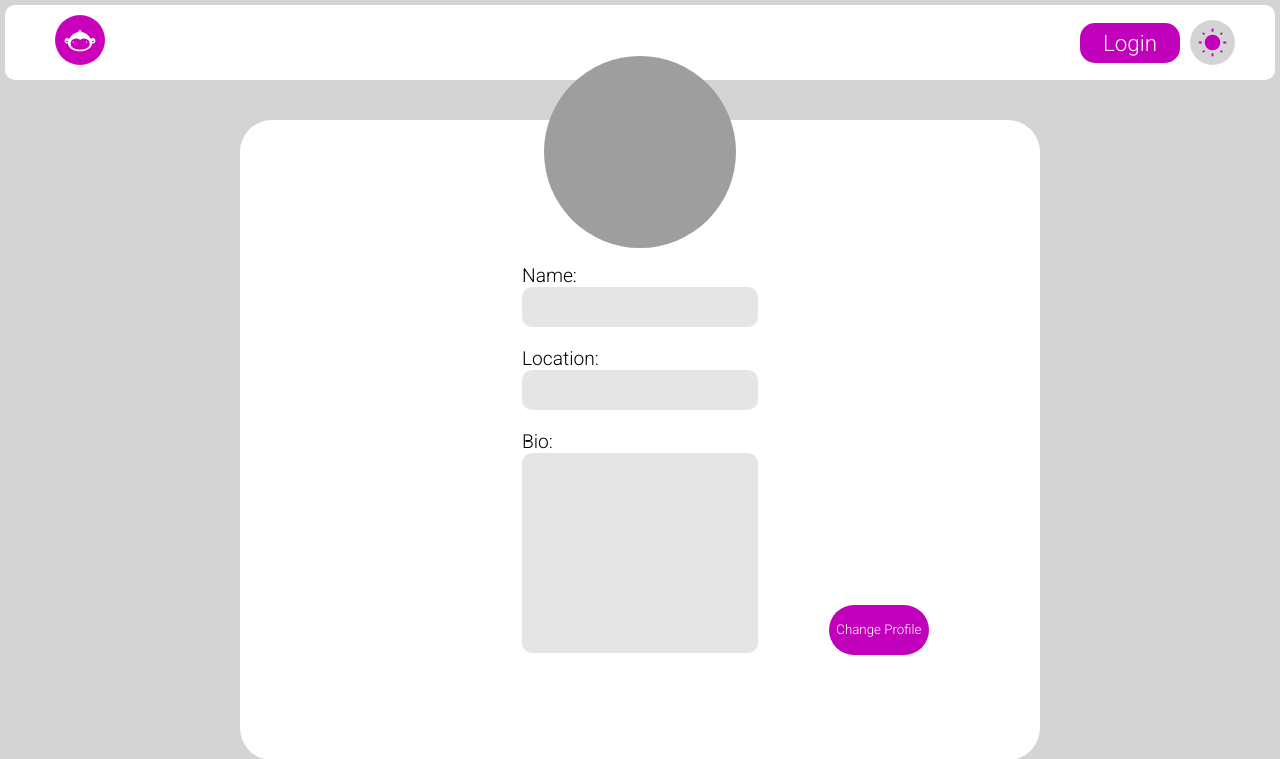
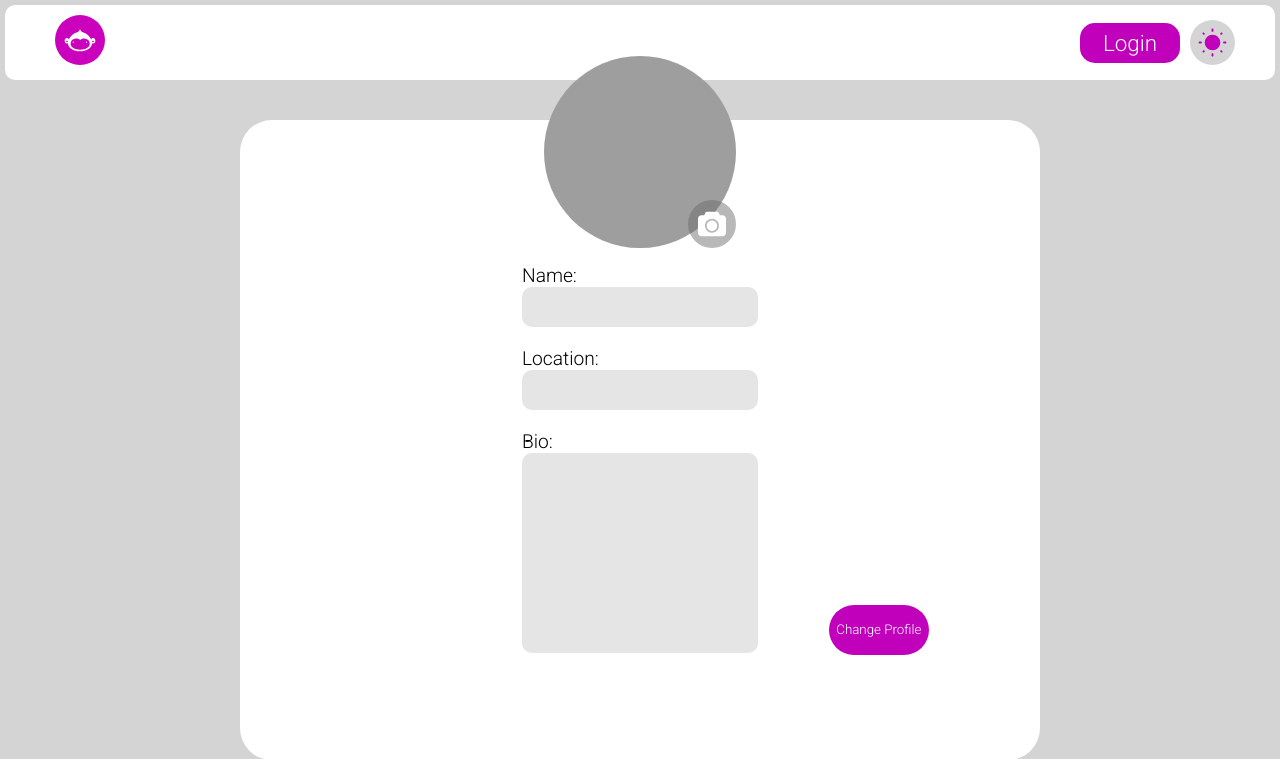
Before and after one commit to diwashpandey/ConnectCodes, a Django app: template accounts/templates/accounts/edit_profilepage.html in a window 1280 px wide. Shown: the top 759 px of the page. Run offline with Django 5.2, Linux system fonts and the light colour scheme; the template is opened without the code that fills it, so the values that code supplies are empty; grey boxes are pictures that could not be loaded.

Commit message:
Profie Photo Uploadable
enctype="multipart/form-data"
Has been set in the form to make it photo upload able.

now, user can change his/her profile photo.

```diff
--- a/accounts/templates/accounts/edit_profilepage.html
+++ b/accounts/templates/accounts/edit_profilepage.html
@@ -16,10 +16,9 @@
       <div class="content__avatar">
         <img src="/media/{{user.profile_pic}}" alt="Profile_Pic"></img>
       </div>
-
     </div>
 
-    <form class="content__title center" method="post">
+    <form class="content__title center" method="post" enctype="multipart/form-data">
       {% csrf_token %}
       <p>Name:</p>
       <input type="text" value="{{ user.full_name }}" required name="full_name">
@@ -28,9 +27,13 @@
       <p>Bio:</p>
       <textarea class="content__description" name="bio" required>{{user.bio}}</textarea>
       <button type="submit">Change Profile</button>
+      <label for="photo_upload" class="center photo_upload_button">
+        <img src="{% static 'equipments/website_icons/profilepage/camera.svg' %}" alt="camera icon">
+      </label>
+      <input type="file" name="profile_pic" accept=".jpg, .jpeg, .png" id="photo_upload" hidden>
     </form>
 
   </div>
 </main>
-
+<script src="{% static 'js/profile_photo_viewer.js' %}"></script>
 {% endblock %}
--- a/accounts/templates/accounts/profilepage.html
+++ b/accounts/templates/accounts/profilepage.html
@@ -18,6 +18,7 @@
       </div>
 
     </div>
+
     <div class="content__actions">
       {% if not request.user == user %}
       <form method="post">
--- a/static/css/edit_profilepage.css
+++ b/static/css/edit_profilepage.css
@@ -45,7 +45,30 @@
   object-fit: cover;
   object-position: center center;
 }
+.photo_upload_button{
+  height: 3rem;
+  width: 3rem;
+  padding:10px;
 
+  position: absolute;
+  bottom: 0;
+  top: 5rem;
+  left: 56%;
+  z-index: 5;
+
+  background-color: rgba(103, 103, 103, 0.468);
+  border-radius: 50%;
+}
+.photo_upload_button>label{
+  height: 100%;
+  width: 100%;
+  padding:10px;
+}
+
+.photo_upload_button>img{
+  height:100%;
+  width: 100%;
+}
 .profile-page .content__actions {
   display: flex;
   justify-content: space-between;
--- /dev/null
+++ b/static/js/profile_photo_viewer.js
@@ -0,0 +1,10 @@
+const photoUpload = document.getElementById("photo_upload")
+const photo = document.querySelector(".content__avatar>img")
+
+console.log("hello")
+
+photoUpload.addEventListener("change", (e)=>{
+    const file = photoUpload.files[0]
+    src = URL.createObjectURL(file)
+    photo.src = src
+})
```
Also changed, not shown: accounts/views.py (+6 -3 lines), db.sqlite3, media/profile_photo/Black_withotu_Mask..Logo.jpg (added), media/profile_photo/Black_withotu_Mask..Logo_5j68SBA.jpg (added), static/equipments/website_icons/profilepage/camera.svg (added), 3 other files.
